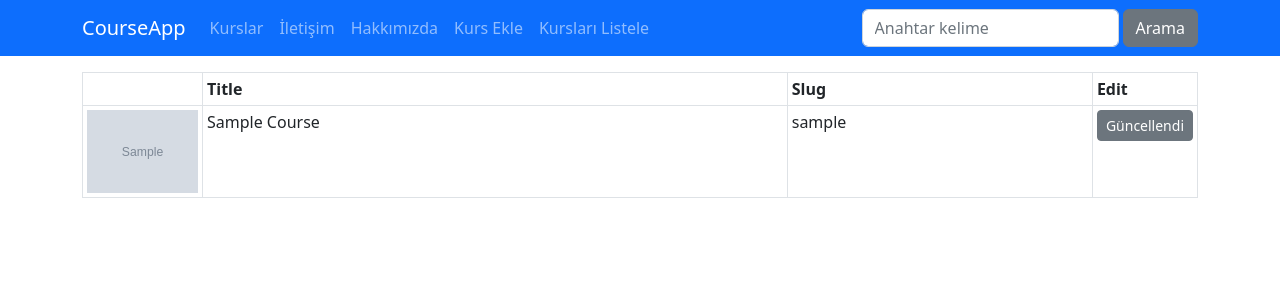
After one commit to gonulpolat/Django-Ile-Web-Gelistirme-Sadik_Turan_Kursu, a Django app: page /kurs/course-list in a window 1280 px wide. The commit adds this page. Shown: the top 300 px of the page. Run offline with Django 4.2, Linux system fonts and the light colour scheme; tables that the repository leaves empty hold one stand-in row (values such as "Sample post"); grey boxes marked "Sample" are stand-in pictures; some libraries are stand-ins or nearby versions.

Commit message:
Kursları Listele
Navbar'a 'Kursları Listele' linki eklendi

Sayfada kurs tablosu oluşturuldu

Tablonun son satırına 'Güncelle' butonları eklendi

```diff
--- /dev/null
+++ b/Courses/templates/courses/course-list.html
@@ -0,0 +1,59 @@
+{% extends "base.html" %}
+{% load static %}
+
+{% block css_files %}
+    <link
+        rel="stylesheet"
+        href="https://cdnjs.cloudflare.com/ajax/libs/font-awesome/6.7.2/css/all.min.css"
+    />
+    <link rel="stylesheet" href="{% static "courses/css/style.css" %}">
+{% endblock css_files %}
+
+{% block page_title %}
+    Kursları Listele
+{% endblock page_title%}
+
+{% block content %}
+    <div class="container mt-3">
+      <div class="row">
+        <div class="col-12">
+            <table class="table table-sm table-bordered">
+                <thead>
+                    <tr>
+                        <th width="120px"></th>
+                        <th>Title</th>
+                        <th>Slug</th>
+                        <th width="95px">Edit</th>
+                    </tr>
+                </thead>
+                <tbody>
+                    {% for course in courses %}
+                        <tr>
+                            <td>
+                                <img src="{% static "courses/img/"|add:course.imageUrl %}" alt="{{course.title}}" class="img-fluid">
+                            </td>
+                            <td>
+                                {{course.title|title}}
+                            </td>
+                            <td>
+                                {{course.slug}}
+                            </td>
+                            <td>
+                                {% if course.isUpdated %}
+                                    <a href="" class="btn btn-secondary btn-sm">Güncellendi</a>
+                                {% else %}
+                                    <a href="{% url 'course_edit' course.id %}" class="btn btn-primary btn-sm" style="width:92px;">Güncelle</a>
+                                {% endif %}
+                            </td>
+                        </tr>
+                    {% endfor %}
+                </tbody>
+            </table>
+        </div>
+      </div>
+    </div>
+{% endblock content %}
+
+{% block js_files %}
+    <script src="{% static "courses/js/script.js" %}"></script>
+{% endblock js_files %}
--- a/Courses/urls.py
+++ b/Courses/urls.py
@@ -5,6 +5,8 @@ urlpatterns = [
     path('', views.index, name="index"),
     path('search', views.search, name="search"),
     path('create-course', views.create_course, name="create_course"),
+    path('course-list', views.course_list, name="course_list"),
+    path('course-edit/<int:id>', views.course_edit, name="course_edit"),
     path('<slug:slug>', views.details, name='course_details'),
     path('kategori/<slug:slug>', views.get_courses_by_category, name='courses_by_category_name'),
 ]
--- a/Courses/views.py
+++ b/Courses/views.py
@@ -45,6 +45,17 @@ def create_course(request):
     })
 
 
+def course_list(request):
+    courses = Course.objects.all()
+    return render(request, 'courses/course-list.html', {
+        'courses': courses
+    })
+
+
+def course_edit(request, id):
+    pass
+
+
 def details(request, slug):
     course = get_object_or_404(Course, slug=slug)
 
--- a/templates/partials/_nav.html
+++ b/templates/partials/_nav.html
@@ -14,6 +14,9 @@
             <li class="nav-item">
                 <a href="{% url "create_course" %}" class="nav-link">Kurs Ekle</a>
             </li>
+            <li class="nav-item">
+                <a href="{% url "course_list" %}" class="nav-link">Kursları Listele</a>
+            </li>
         </ul>
 
         <form class="d-flex" action="{% url "search" %}">
```
